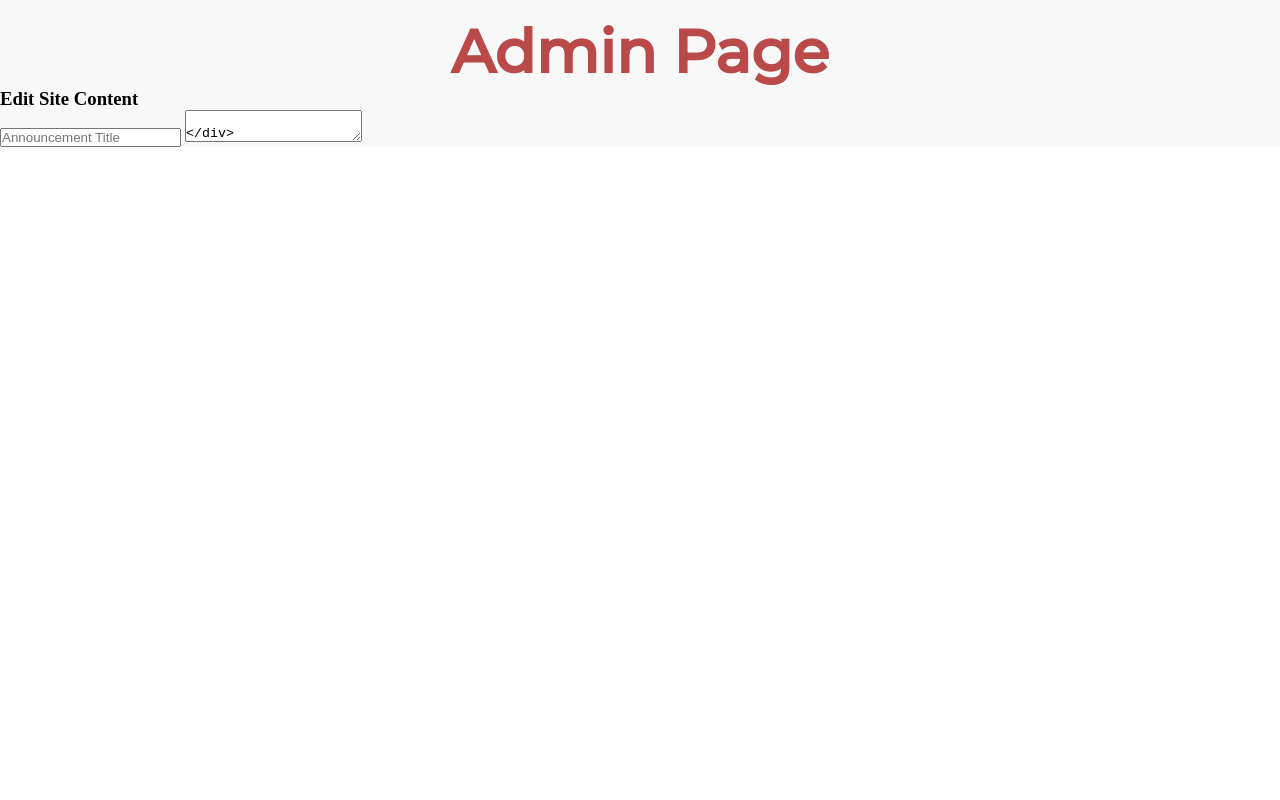
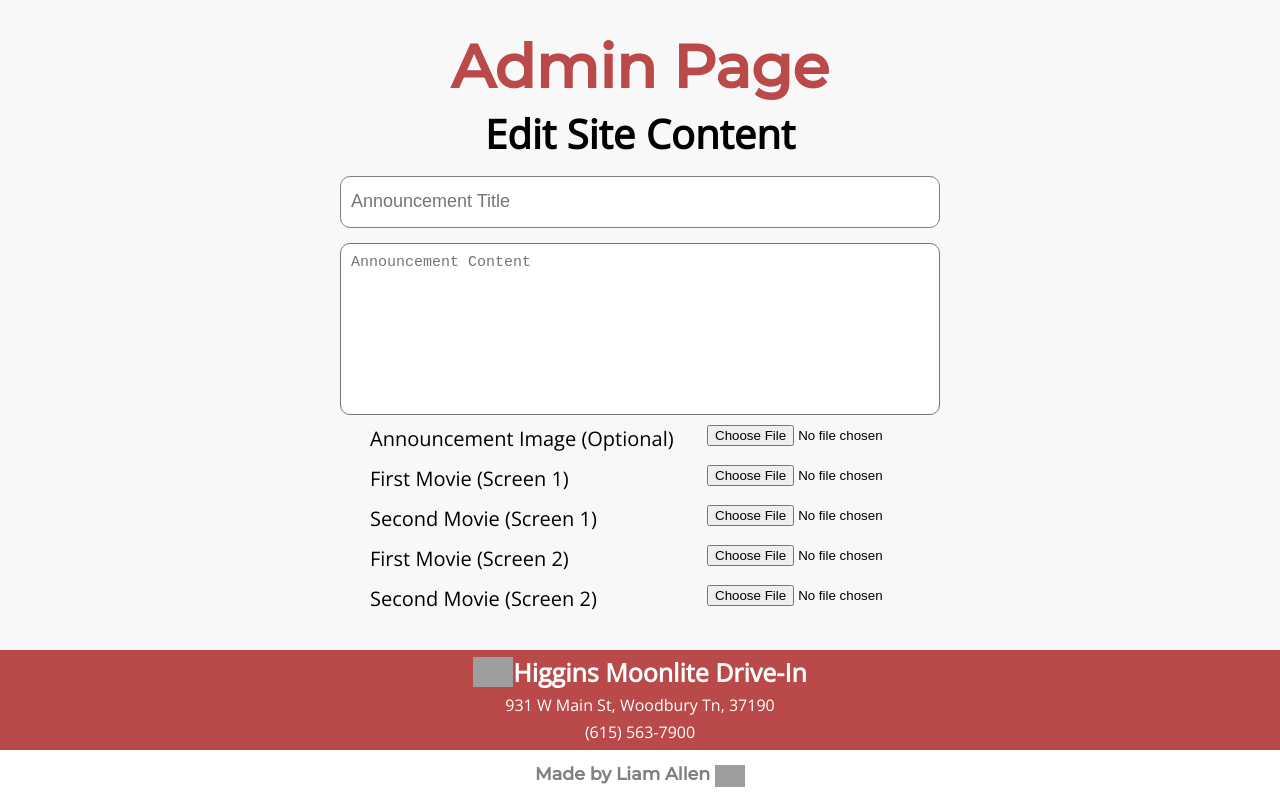
Before and after one commit to Liam-a-34/MoonliteDrivein, a website: page assets/pages/admin.html in a window 1280 px wide. Drawn offline with nearby package versions, Linux system fonts and the light colour scheme; grey boxes are pictures that could not be loaded.

Commit message:
Styling admin page

```diff
--- a/assets/css/style.css
+++ b/assets/css/style.css
@@ -522,58 +522,6 @@ main{
     cursor: pointer;
 }
 
-footer{
-    width: 100%;
-    height: 150px;
-}
-
-.footer-div1{
-    width: 100%;
-    background-color: rgb(186, 73, 73);
-    height: 100px;
-    display: flex;
-    flex-direction: column;
-    justify-content: center;
-    align-items: center;
-}
-
-.footer-div1 h3{
-    font-size: 25px;
-    font-family: "Open Sans", sans-serif;
-    color: white;
-}
-
-.footer-div1 h3 img{
-    height: 30px;
-    position: relative;
-    top: 5px
-}
-
-.footer-div1 p{
-    text-align: center;
-    margin: 5px;
-    font-family: "Open Sans", sans-serif;
-    color: white;
-}
-
-.footer-div2{
-    display: flex;
-    justify-content: center;
-    align-items: center;
-    height: 40px;
-    width: 100%;
-    font-family: "Montserrat", sans-serif;
-    color: grey;
-    font-size: 15px;
-    background-color: white;
-}
-
-.footer-div2 h3 img{
-    width: 30px;
-    position: relative;
-    top: 8px
-}
-
 .showing-main{
     background-color: rgb(246, 246, 246);
 }
@@ -893,10 +841,33 @@ footer{
     cursor: pointer;
 }
 
+.admin-body{
+    position: relative;
+    height: 100%;
+    width: 100%;
+    overflow-x: hidden;
+}
+
 .admin-page{
-    position: relative;
     width: 100%;
-    height: 100%;
+    height: 90%;
+    display: flex;
+    flex-direction: column;
+    align-items: center;
+    justify-content: center;
+}
+.admin-cont{
+    width: 800px;
+    height: auto;
+    display: flex;
+    flex-direction: column;
+    align-items: center;
+}
+
+.admin-cont h3{
+    font-size: 40px;
+    font-family: "Open Sans";
+    margin-bottom: 15px
 }
 
 .admin-header{
@@ -905,4 +876,117 @@ footer{
     font-size: 60px;
     color: rgb(186, 73, 73);
     margin-top: 15px;
+    position: absolute;
+    top: 15px;
 }
+
+.admin-text-inputs{
+    display: flex;
+    flex-direction: column;
+    width: 600px;
+}
+
+.admin-text-inputs input{
+    height: 50px;
+    padding: 0 10px;
+    border-radius: 10px;
+    border: 1px solid grey;
+    outline: none;
+    font-size: 18px;
+}
+
+.admin-text-inputs textarea{
+    height: 150px;
+    border-radius: 10px;
+    padding: 10px;
+    margin-top: 15px;
+    resize: none;
+    font-size: 15px;
+    outline: none
+}
+
+.admin-image-inputs{
+    width: 600px;
+}
+
+.admin-image-inputs div {
+    display: flex;
+    flex-direction: row-reverse;
+    justify-content: space-between;
+    padding-left: 10px;
+    position: relative;
+    left: 20px;
+    top: 10px;
+}
+
+
+.admin-image-inputs input{
+    height: 40px;
+}
+
+.admin-image-inputs label{
+    font-size: 20px;
+    font-family: "Open Sans", sans-serif;
+}
+
+#admin-footer{
+    position: absolute;
+    bottom: 0;
+}
+
+
+
+
+
+
+footer{
+    width: 100%;
+    height: 150px;
+}
+
+.footer-div1{
+    width: 100%;
+    background-color: rgb(186, 73, 73);
+    height: 100px;
+    display: flex;
+    flex-direction: column;
+    justify-content: center;
+    align-items: center;
+}
+
+.footer-div1 h3{
+    font-size: 25px;
+    font-family: "Open Sans", sans-serif;
+    color: white;
+}
+
+.footer-div1 h3 img{
+    height: 30px;
+    position: relative;
+    top: 5px
+}
+
+.footer-div1 p{
+    text-align: center;
+    margin: 5px;
+    font-family: "Open Sans", sans-serif;
+    color: white;
+}
+
+.footer-div2{
+    display: flex;
+    justify-content: center;
+    align-items: center;
+    height: 40px;
+    width: 100%;
+    font-family: "Montserrat", sans-serif;
+    color: grey;
+    font-size: 15px;
+    background-color: white;
+}
+
+.footer-div2 h3 img{
+    width: 30px;
+    position: relative;
+    top: 8px
+}
--- a/assets/pages/admin.html
+++ b/assets/pages/admin.html
@@ -1,5 +1,5 @@
 <!DOCTYPE html>
-<html lang="en">
+<html style="width:100%; height:100%;" lang="en">
 <head>
     <meta charset="UTF-8">
     <meta name="viewport" content="width=device-width, initial-scale=1.0">
@@ -11,7 +11,7 @@
     <link rel="stylesheet" href="../css/style.css">
     <title>Moonlite | Admin</title>
 </head>
-<body>
+<body class="admin-body">
 
     <main class="admin-page">
 
@@ -22,20 +22,36 @@
 
                 <div class="admin-text-inputs">
                     <input type="text" placeholder="Announcement Title"/>
-                    <textarea placeholder="Announcement Content"/>
+                    <textarea placeholder="Announcement Content"></textarea>
                 </div>
 
                 <div class="admin-image-inputs">
-                    <input type="file" id="announce-img-input"/>
-                    <input type="file" id="movie1-input"/>
-                    <input type="file" id="movie2-input"/>
-                    <input type="file" id="movie3-input"/>
-                    <input type="file" id="movie4-input"/>
+                    <div>
+                        <input type="file" id="announce-img-input"/>
+                        <label for="announce-img-input">Announcement Image (Optional)</label>
+                    </div>
+                    <div>
+                        <input type="file" id="movie1-input"/>
+                        <label for="movie1-input">First Movie (Screen 1)</label>
+                    </div>
+                    <div>
+                        <input type="file" id="movie2-input"/>
+                        <label for="movie2-input">Second Movie (Screen 1)</label>
+                    </div>
+                    <div>
+                        <input type="file" id="movie3-input"/>
+                        <label for="movie3-input">First Movie (Screen 2)</label>
+                    </div>
+                    <div>
+                        <input type="file" id="movie4-input"/>
+                        <label for="movie4-input">Second Movie (Screen 2)</label>
+                    </div>
                 </div>
             </div>
+
     </main>
 
-    <footer>
+    <footer id="admin-footer">
         <div class="footer-div1">
             <h3><span><img src="https://res.cloudinary.com/dkmdfgbpz/image/upload/v1687554998/moonlite-logo-cropped_noncq8.png"/></span>Higgins Moonlite Drive-In</h3>
             <div>
@@ -48,5 +64,6 @@
         </div>
     </footer>
 
+
 </body>
 </html>
```
